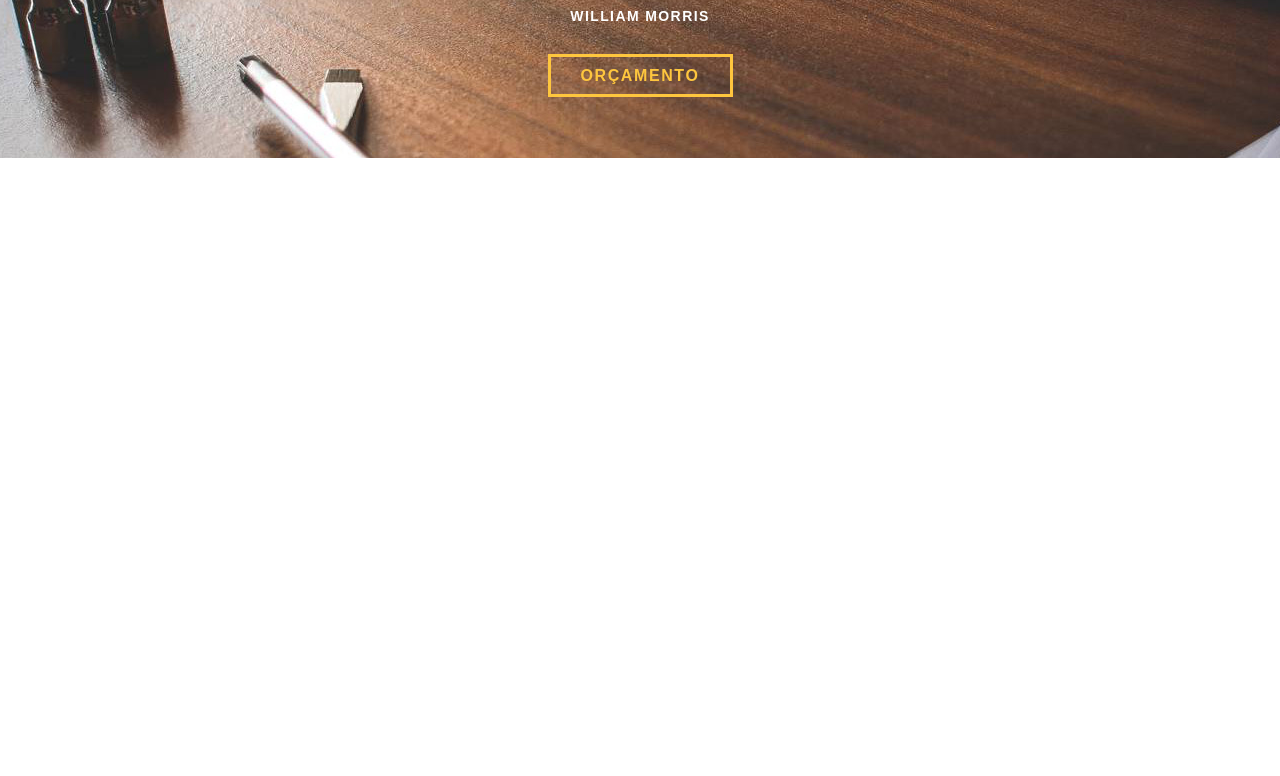
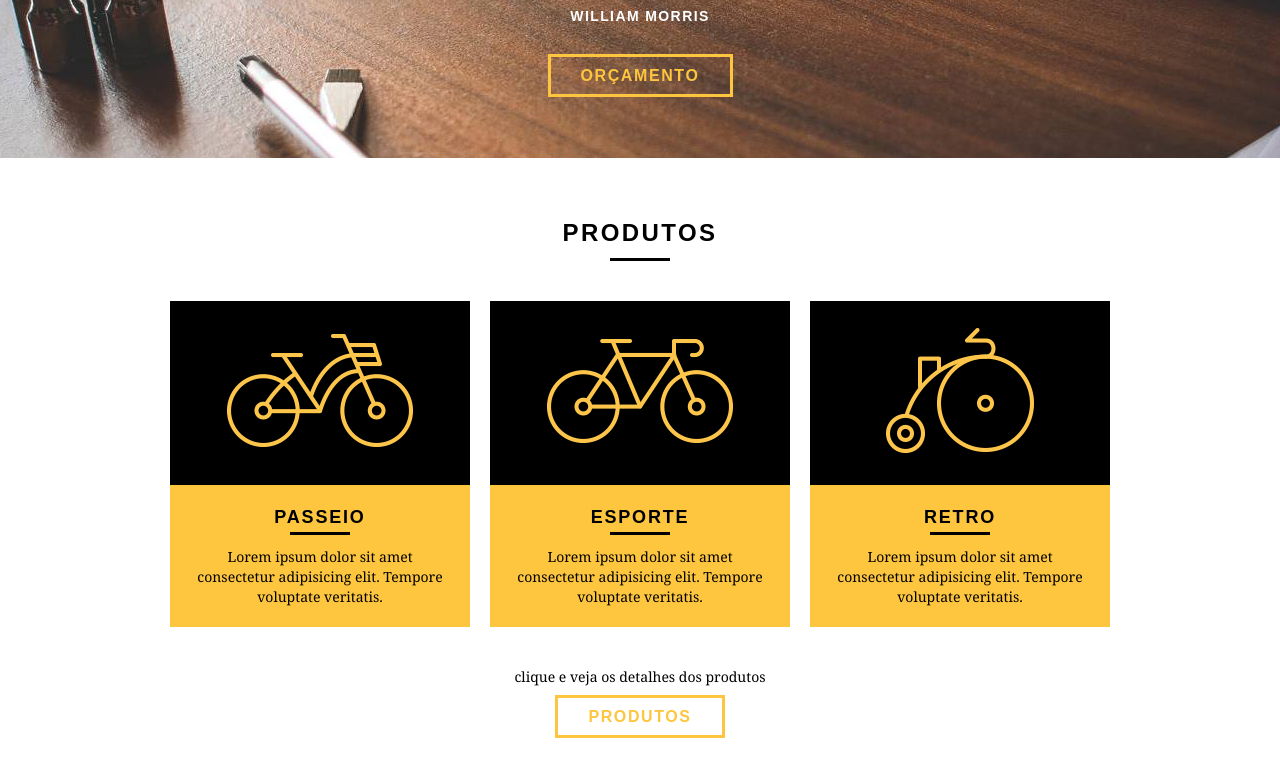
Before and after one commit to ViniciusPii/bikcraft, a plain HTML site: page index.html in a window 1280 px wide. Shown: the part 322-1098 px from the top of the page. Before the commit the page ends 800 px from the top, so only its background shows below. Drawn offline with Linux system fonts and the light colour scheme.

Commit message:
adicionado produtos

```diff
--- a/css/style.css
+++ b/css/style.css
@@ -8,6 +8,26 @@ p {
     font-family: Georgia, 'Times New Roman', Times, serif;
     font-size: 14px;
     line-height: 20px;
+}
+
+.subtitulo {
+    font-size: 24px;
+    line-height: 30px;
+    font-weight: bold;
+    letter-spacing: .1em;
+    color: #000;
+    text-transform: uppercase;
+    text-align: center;
+    margin-bottom: 40px;
+}
+
+.subtitulo::after {
+    content: "";
+    display: block;
+    width: 60px;
+    height: 3px;
+    background-color: #000;
+    margin: 10px auto;
 }
 
 .btn {
@@ -26,6 +46,11 @@ p {
     border-color: #fff;
 }
 
+.btn.btn_preto:hover{
+    border-color: #000;
+    color: #000;
+}
+
 /* header */
 
 .header {
@@ -34,6 +59,7 @@ p {
     background-color: #fec63e;
     position: fixed;
     top: 0;
+    z-index: 1;
 }
 
 .logo {
@@ -110,3 +136,52 @@ p {
     letter-spacing: .1em;
     text-transform: uppercase;
 }
+
+/* produtos */
+
+.produtos {
+    padding: 60px 0;
+}
+
+.produtos_lista li{
+    background-color: #fec63e;
+    text-align: center;
+}
+
+.produtos_lista li h3 {
+    font-weight: bold;
+    font-size: 18px;
+    line-height: 25px;
+    text-transform: uppercase;
+    text-align: center;
+    letter-spacing: 0.1em;
+    margin-top: 20px;
+}
+
+.produtos_lista li h3::after {
+    content: "";
+    display: block;
+    width: 60px;
+    height: 3px;
+    background-color: #000;
+    margin: 2px auto;
+}
+
+.produtos_icone {
+    background-color: #000;
+    padding: 20px 0;
+}
+
+.produtos li p {
+    padding: 10px 20px 20px 20px;
+}
+
+.call {
+    padding-top: 40px;
+    text-align: center;
+    clear: both;
+}
+
+.call p {
+    margin-bottom: 20px;
+}
--- a/index.html
+++ b/index.html
@@ -27,7 +27,7 @@
                     <li><a href="contato">contato</a></li>
                 </ul>
             </nav>
-        </div><!-- fim do topo -->
+        </div>
     </header> <!-- fim do header -->
 
     <section class="introducao">
@@ -39,7 +39,38 @@
             </blockquote>
             <a href="produtos.html" class="btn">Orçamento</a>
         </div>
-    </section>
+    </section><!-- final da introdução -->
+
+    <section class="produtos container">
+        <h2 class="subtitulo">Produtos</h2>
+        <ul class="produtos_lista">
+            <li class="grid-1-3">
+                <div class="produtos_icone">
+                    <img src="img/produtos/passeio.png" alt="Bikcraft Passeio">
+                </div>
+                <h3>Passeio</h3>
+                <p>Lorem ipsum dolor sit amet consectetur adipisicing elit. Tempore voluptate veritatis.</p>
+            </li>
+            <li class="grid-1-3">
+                <div class="produtos_icone">
+                    <img src="img/produtos/esporte.png" alt="Bikcraft Passeio">
+                </div>
+                <h3>Esporte</h3>
+                <p>Lorem ipsum dolor sit amet consectetur adipisicing elit. Tempore voluptate veritatis.</p>
+            </li>
+            <li class="grid-1-3">
+                <div class="produtos_icone">
+                    <img src="img/produtos/retro.png" alt="Bikcraft Passeio">
+                </div>
+                <h3>Retro</h3>
+                <p>Lorem ipsum dolor sit amet consectetur adipisicing elit. Tempore voluptate veritatis.</p>
+            </li>
+        </ul><!-- final da lista de produtos -->
+        <div class="call">
+            <p>clique e veja os detalhes dos produtos</p>
+            <a href="produtos.html" class="btn btn_preto">Produtos</a>
+        </div>
+    </section><!-- final os produtos -->
 
 </body>
 
```
